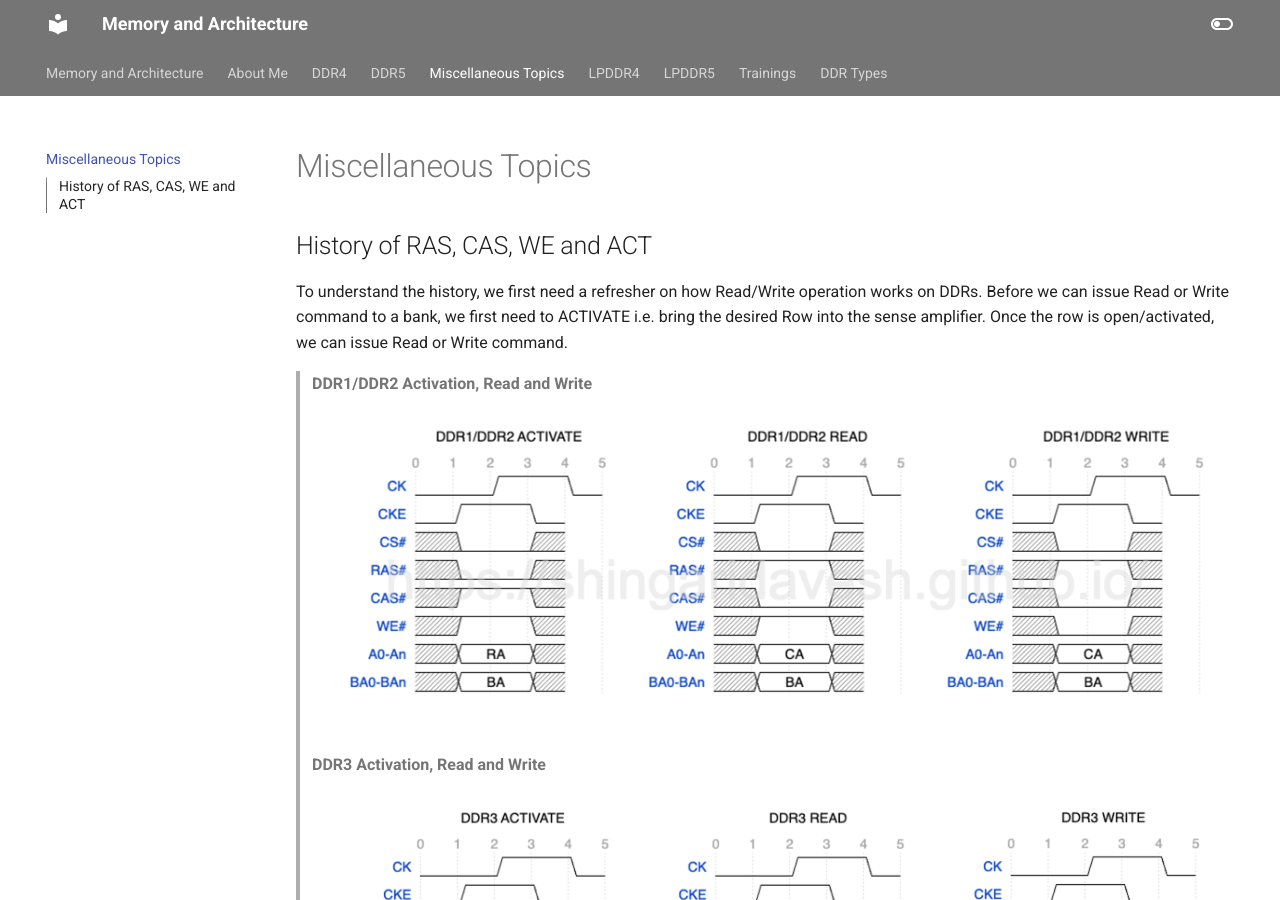
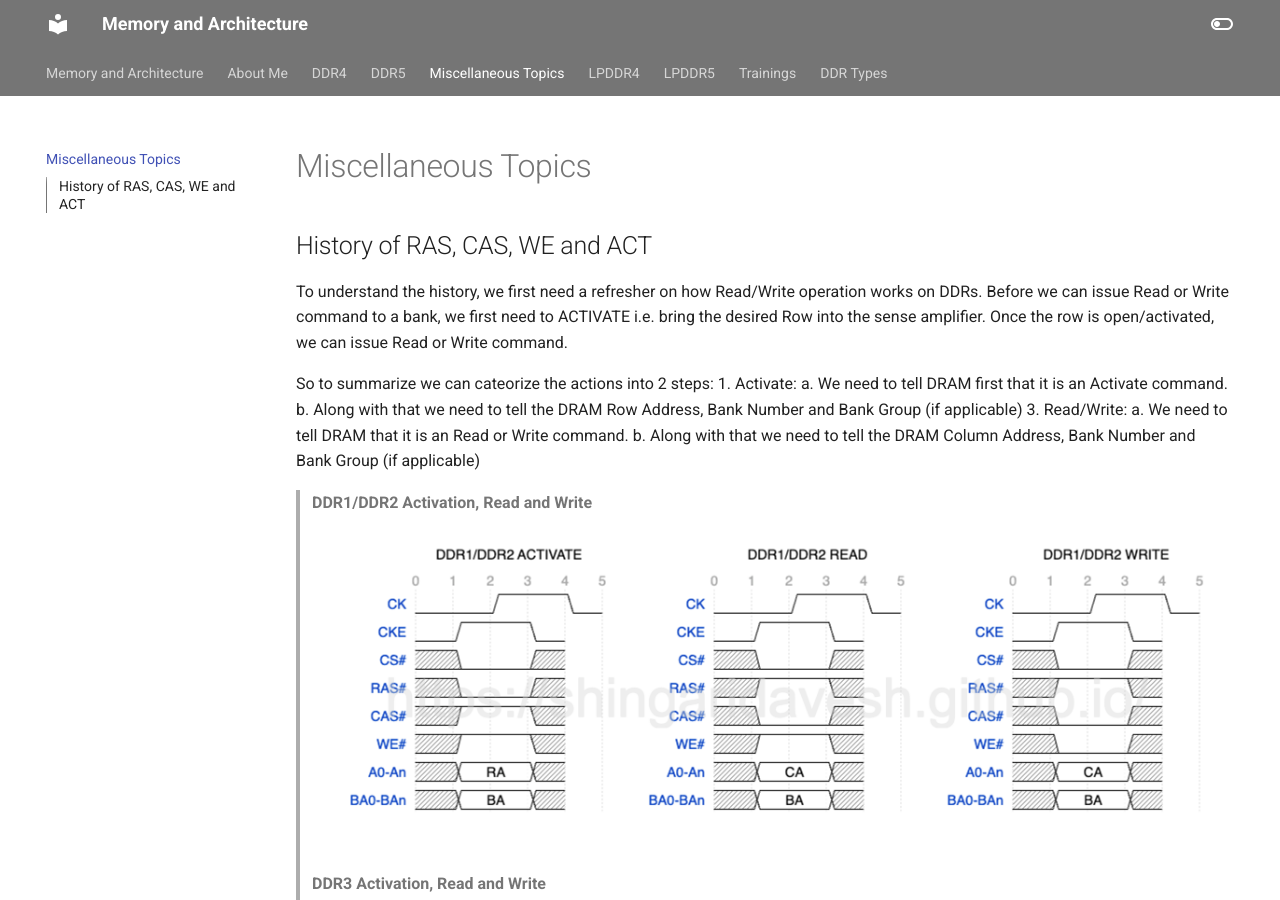
Before and after one commit to shingaridavesh/memoryandarchitecture, an MkDocs documentation site: the page built from docs/Interesting Reads.md, in a window 1280 px wide and 900 px high. Built offline with MkDocs 1.6.1 and Material for MkDocs 9.7.7, drawn with Linux system fonts in a browser that asks for light colours.

Commit message:
Update Interesting Reads.md

```diff
--- a/docs/Interesting Reads.md
+++ b/docs/Interesting Reads.md
@@ -3,6 +3,14 @@
 ##History of RAS, CAS, WE and ACT
 
 To understand the history, we first need a refresher on how Read/Write operation works on DDRs. Before we can issue Read or Write command to a bank, we first need to ACTIVATE i.e. bring the desired Row into the sense amplifier. Once the row is open/activated, we can issue Read or Write command.
+
+So to summarize we can cateorize the actions into 2 steps:
+1. Activate:
+   a. We need to tell DRAM first that it is an Activate command.
+   b. Along with that we need to tell the DRAM Row Address, Bank Number and Bank Group (if applicable)
+3. Read/Write:
+   a. We need to tell DRAM that it is an Read or Write command.
+   b. Along with that we need to tell the DRAM Column Address, Bank Number and Bank Group (if applicable)
 
 > **DDR1/DDR2 Activation, Read and Write**
 > ![zoomify](images/DDR1_DDR2_ACT_RD_WR.png)
```
